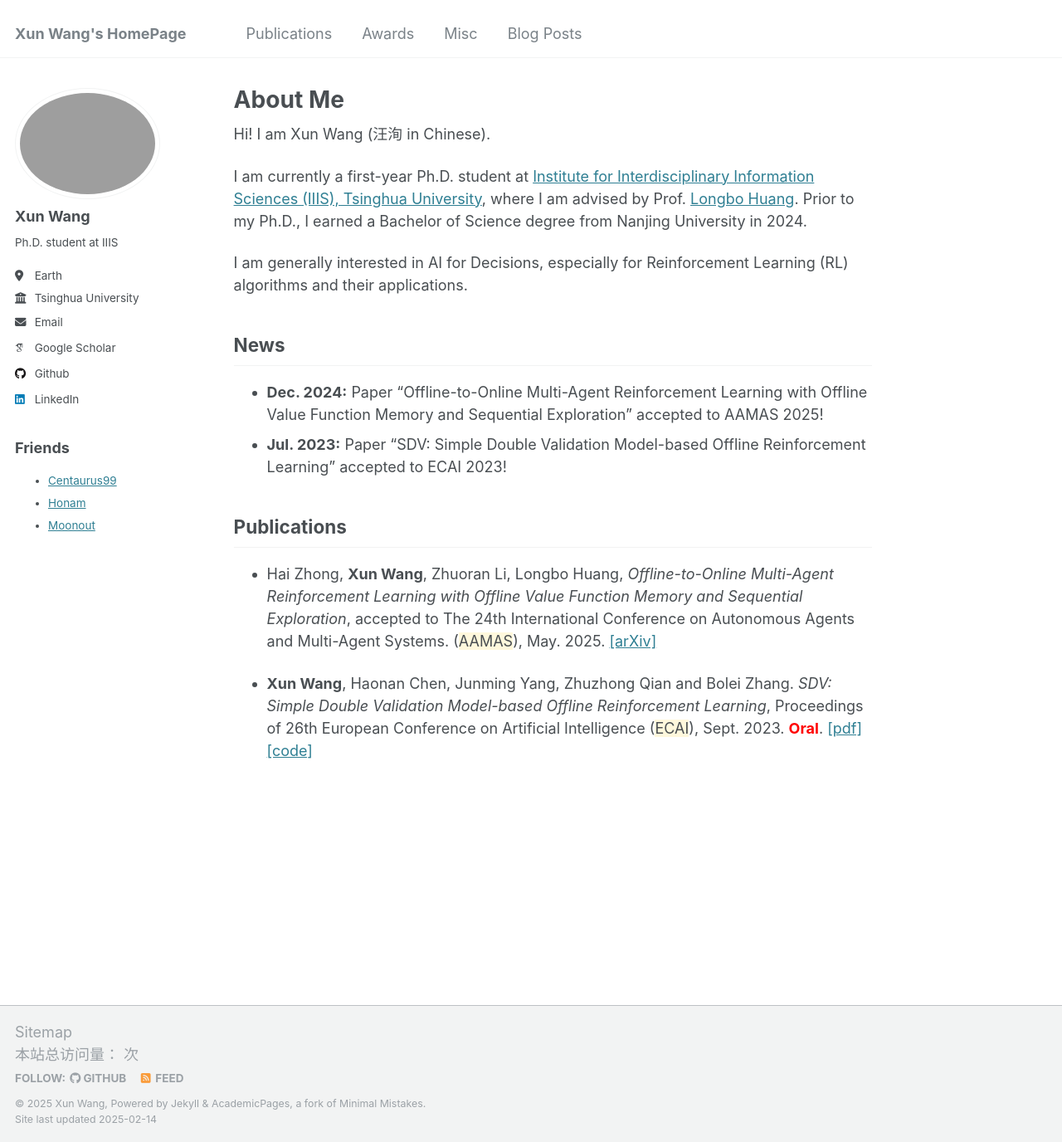
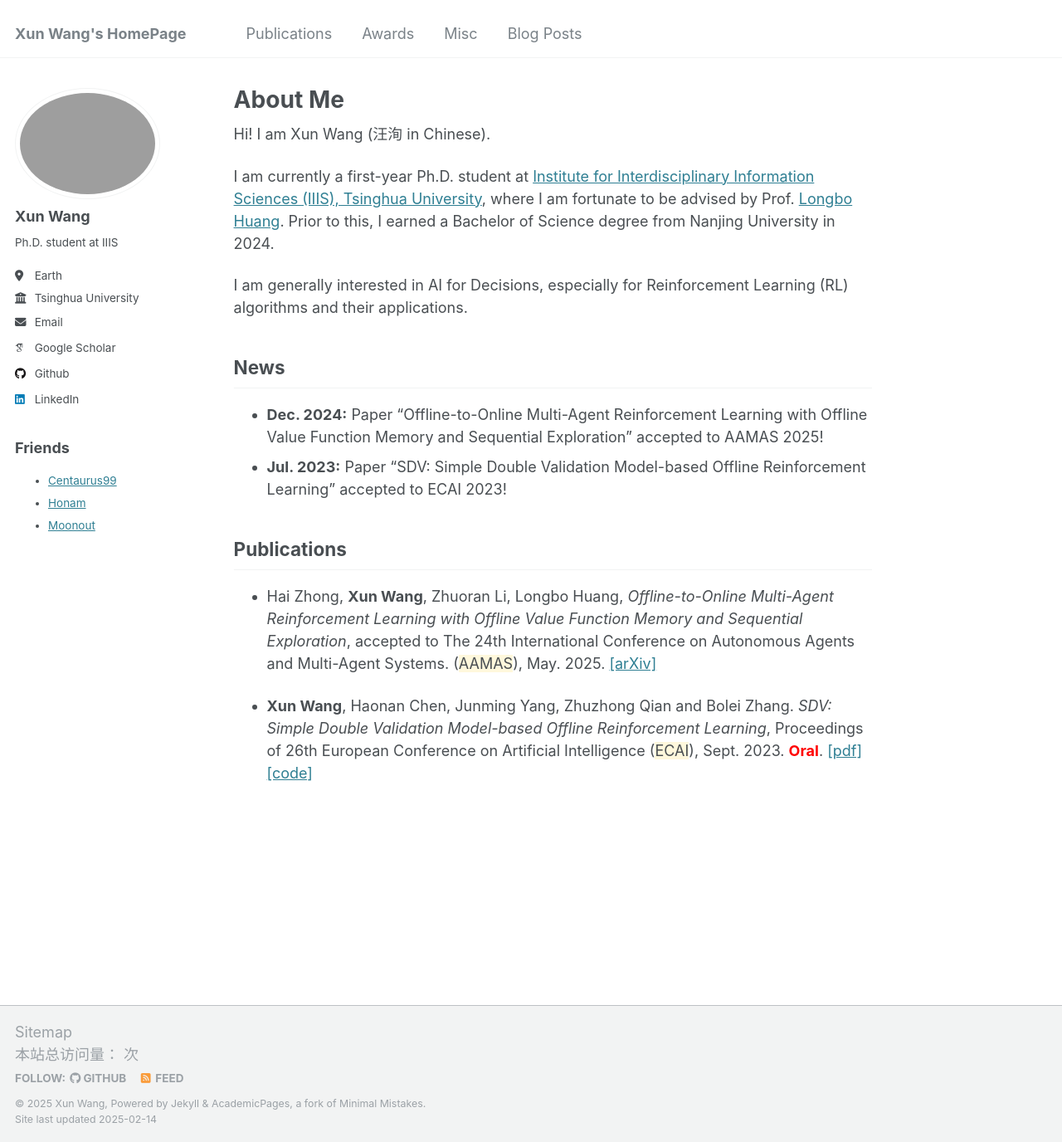
Before and after one commit to Misakau/Misakau.github.io, a Jekyll site: the page built from _pages/about.md, in a window 1280 px wide and 1376 px high. Shown: the whole window at 83% size. Built offline with Jekyll 4.4.1, drawn with Linux system fonts in a browser that asks for light colours; some web fonts are replaced; comment, search, counter and statistics services are not loaded.

Commit message:
modify about

```diff
--- a/_pages/about.md
+++ b/_pages/about.md
@@ -9,7 +9,7 @@ redirect_from:
 
 Hi! I am Xun Wang (汪洵 in Chinese).
 
-I am currently a first-year Ph.D. student at [Institute for Interdisciplinary Information Sciences (IIIS), Tsinghua University](https://iiis.tsinghua.edu.cn/en/), where I am advised by Prof. [Longbo Huang](https://people.iiis.tsinghua.edu.cn/~huang/index.html). Prior to my Ph.D., I earned a Bachelor of Science degree from Nanjing University in 2024.
+I am currently a first-year Ph.D. student at [Institute for Interdisciplinary Information Sciences (IIIS), Tsinghua University](https://iiis.tsinghua.edu.cn/en/), where I am fortunate to be advised by Prof. [Longbo Huang](https://people.iiis.tsinghua.edu.cn/~huang/index.html). Prior to this, I earned a Bachelor of Science degree from Nanjing University in 2024.
 
 I am generally interested in AI for Decisions, especially for Reinforcement Learning (RL) algorithms and their applications.
 
```
